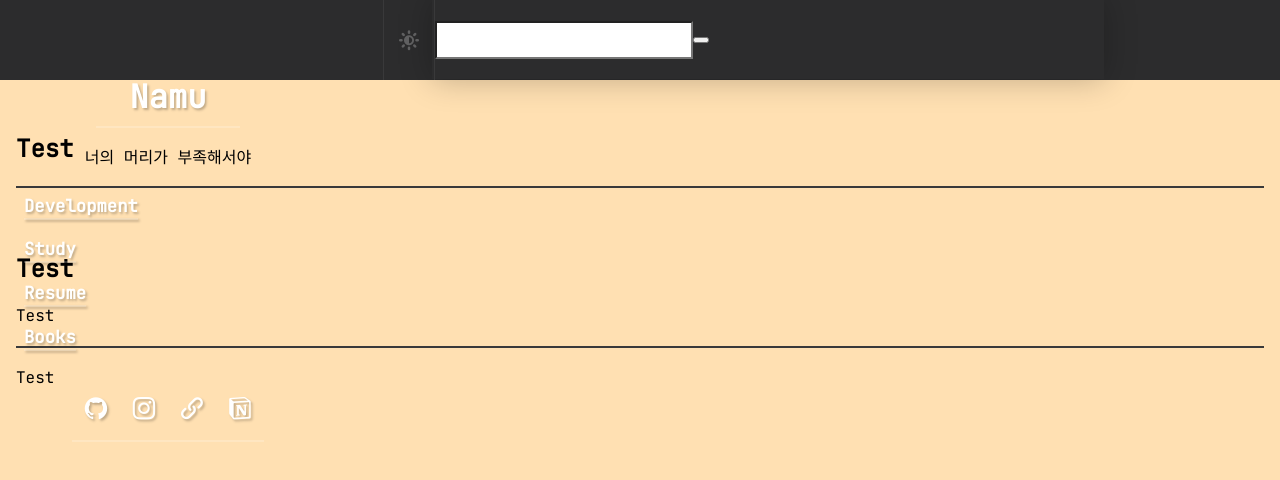
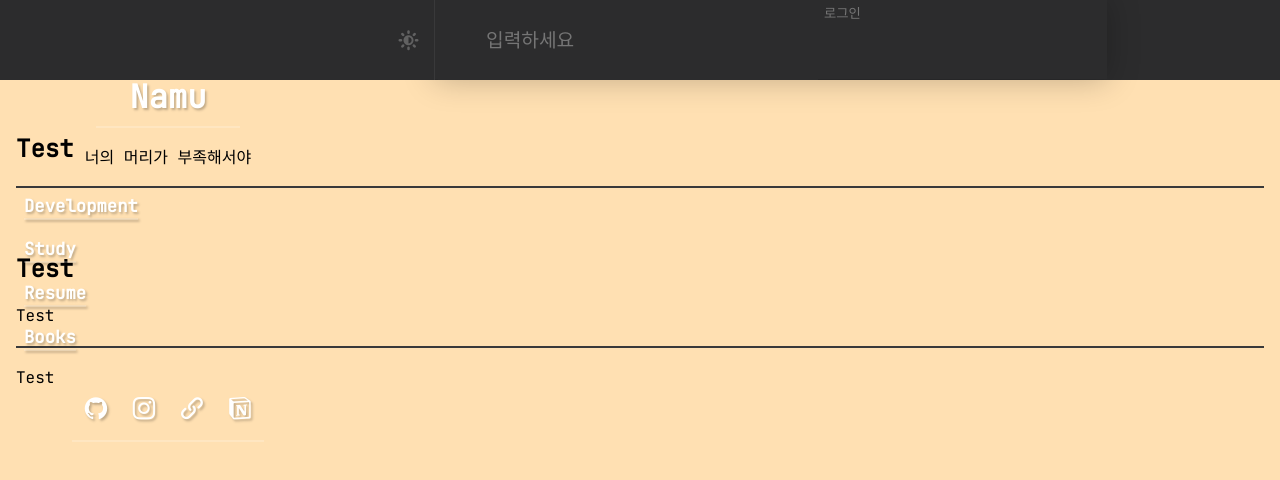
Before and after one commit to wsh6922/namu-frontend, a React (Vite) app: page / in a window 1280 px wide. Shown: the top 480 px of the page. Built offline with nearby package versions, Linux system fonts and the light colour scheme; a web font is replaced by a local one.

Commit message:
헤더 60% 작업

```diff
--- a/src/assets/scss/section/_header.scss
+++ b/src/assets/scss/section/_header.scss
@@ -24,6 +24,7 @@
 
 .top-navbar-content {
     padding: 8rem 1rem 12rem;
+    display:flex;
     -webkit-font-smoothing: antialiased;
 }
 
@@ -33,17 +34,17 @@
     display: block;
     width: calc(100% - 6rem);
     height: 5rem;
-    left: 3rem;
+    left: 3.2rem;
     margin: auto;
     box-shadow: 0 0 2rem rgba(0, 0, 0, 0.25);
     z-index: -1;
     bottom: 1px;
 }
 
-.nav-button-bar {
+.nav-button-left-bar {
     margin: 0 -1rem;
     background-color: white;
-    background-color: var(--body-bg);
+    background-color: #2c2c2d;;
     height: 5rem;
     display: flex;
     align-items: center;
@@ -59,7 +60,7 @@ button.nav-button {
     cursor: pointer;
 }
 
-.nav-button-bar .nav-button {
+.nav-button-left-bar .nav-button {
     background: none;
     border: none;
     text-decoration: none;
@@ -70,11 +71,10 @@ button.nav-button {
     height: 5rem;
     color: rgba(255, 255, 255, .25);
     border-right: 1px solid #39393a;
-    border-left: 1px solid #39393a;
     margin-left: -1px;
 }
 
-.nav-button-bar button {
+.nav-button-left-bar button {
     transition: background-color 1s, border-color 1s;
     -webkit-appearance: button;
     text-transform: none;
@@ -82,11 +82,64 @@ button.nav-button {
     margin: 0;
     font-family: inherit;
     line-height: inherit;
-    touch-action: manipulation
+    touch-action: manipulation;
 }
 
 button.nav-button:hover, button.nav-button:focus {
     background-image: linear-gradient(90deg, transparent, rgba(0, 0, 0, 0.05));
+}
+
+#top_navbar .top-navbar-content .search-bar {
+    display: flex;
+    align-items: center;
+    padding-left: 19px;
+    width: auto;
+}
+
+#searchbar-input {
+    height: 100%;
+    padding-left: 3rem;
+    padding-right :3rem;
+    padding-top: .5rem;
+    padding-bottom: .5rem;
+    touch-action: manipulation;
+    font-size: 1.2rem;
+    line-height: 1.75;
+    border: none;
+    background-color: #2c2c2d;
+    color:#ccc;
+    transition: border-color 0.15s ease-in-out, box-shadow 0.15s ease-in-out;
+}
+
+#searchbar-input:focus {
+    box-shadow: 0 0 0 3px rgba(255, 128, 128, 0.5);
+    outline: 0;
+}
+
+:focus {
+    outline-color: rgba(255, 128, 128) !important;
+}
+
+.nav-button-right-bar {
+    display: flex;
+    height: 24px;
+    transition: background-color 1s, border-color 1s;
+}
+
+.nav-button-right-bar .nav-button-items {
+    -webkit-appearance: button;
+    background-color: initial;
+    background-image: none;
+    border-width: 0;
+    border-style: solid;
+    border-color: rgb(102 102 102 / 1);
+    color: rgb(117, 117, 117, 1);
+}
+
+@media (hover: hover) and (pointer: fine) {
+    .nav-button-items:hover {
+        color: rgb(255, 255, 255, 1);
+    }
 }
 
 @media screen and (min-width: 672px) {
--- a/src/assets/scss/setting/_reset.scss
+++ b/src/assets/scss/setting/_reset.scss
@@ -47,18 +47,6 @@ body {
 
 article {
   display: block;
-}
-
-input {
-    -webkit-appearance: none;
-    position: relative;
-    display: inline-flex;
-    justify-content: flex-start;
-    align-items: center;
-    font-size: 1rem;
-    padding: calc(.375em - 1px) calc(.625em - 1px);
-    line-height: 1.5;
-    vertical-align: top;
 }
 
 // 폰트 초기화
--- a/src/components/Header.jsx
+++ b/src/components/Header.jsx
@@ -1,22 +1,38 @@
 // import React from "react";
+import { useState } from "react";
 
 const Header = () => {
 
+    const [isLoggedIn, setIsLoggedIn] = useState(false);
+
     return (
     <div id="top_navbar" className="navbar flexd-top" style={{transform: 'translateY(0px)'}}>
-       <div className="top-navbar-content">
-            <div className="nav-button-bar">
+        <div className="top-navbar-content">
+            <div className="nav-button-left-bar">
                 <button id="dark-mode" className="nav-button">
                     <i className="icon-brightness-contrast"></i>
                 </button>
-                <div>
-                    <input></input>
-                </div>
-                <button>
-
-                </button>
             </div>
-       </div>
+            <div className="search-bar">
+                <input id="searchbar-input" type="text" placeholder="입력하세요"></input>
+            </div>
+            <div className="nav-button-right-bar">
+                { isLoggedIn ? (
+                    <>
+                        <button type="button" className="nav-button-items">
+                            로그아웃
+                        </button>
+                        <button type="button" className="nav-button-items">
+                            글쓰기
+                        </button>
+                    </>
+                ) : (
+                        <button type="button" className="nav-button-items">
+                            로그인
+                        </button>
+                )}
+            </div>
+        </div>
     </div>
     )
 };
```
